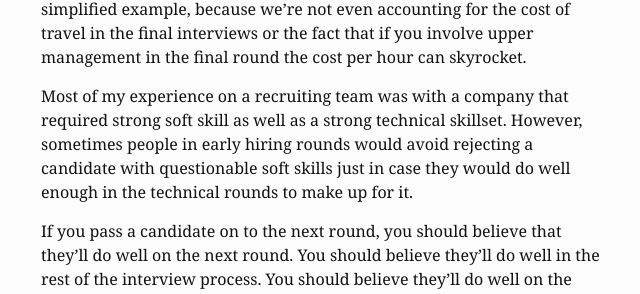
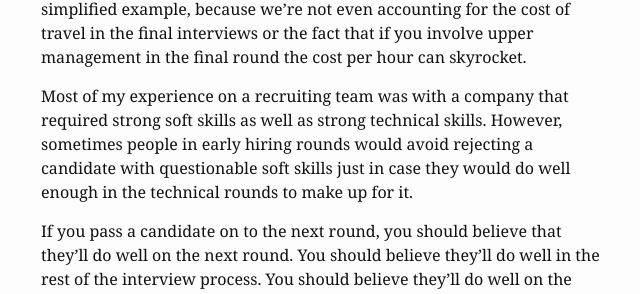
Before and after one commit to ramblinjan/ramblinjan.github.io, a Jekyll site: the page built from _posts/2016-10-03-Your-Hiring-Process-is-your-engineering-process.md, in a window 1280 px wide and 900 px high, scrolled down 3883 px. Shown: the part 175-469 px from the top of the window, without its empty margins (229-869 px from the left). Built offline with Jekyll 4.4.1, drawn with Linux system fonts in a browser that asks for light colours; comment, search, counter and statistics services are not loaded.

Commit message:
another typo

```diff
--- a/_posts/2016-10-03-Your-Hiring-Process-is-your-engineering-process.md
+++ b/_posts/2016-10-03-Your-Hiring-Process-is-your-engineering-process.md
@@ -117,7 +117,7 @@ the cost of travel in the final interviews or the fact that if you involve
 upper management in the final round the cost per hour can skyrocket.
 
 Most of my experience on a recruiting team was with a company that required
-strong soft skill as well as a strong technical skillset. However, sometimes people
+strong soft skills as well as strong technical skills. However, sometimes people
 in early hiring rounds would avoid rejecting a candidate with questionable soft skills
 just in case they would do well enough in the technical rounds to make up for it.
 
```
